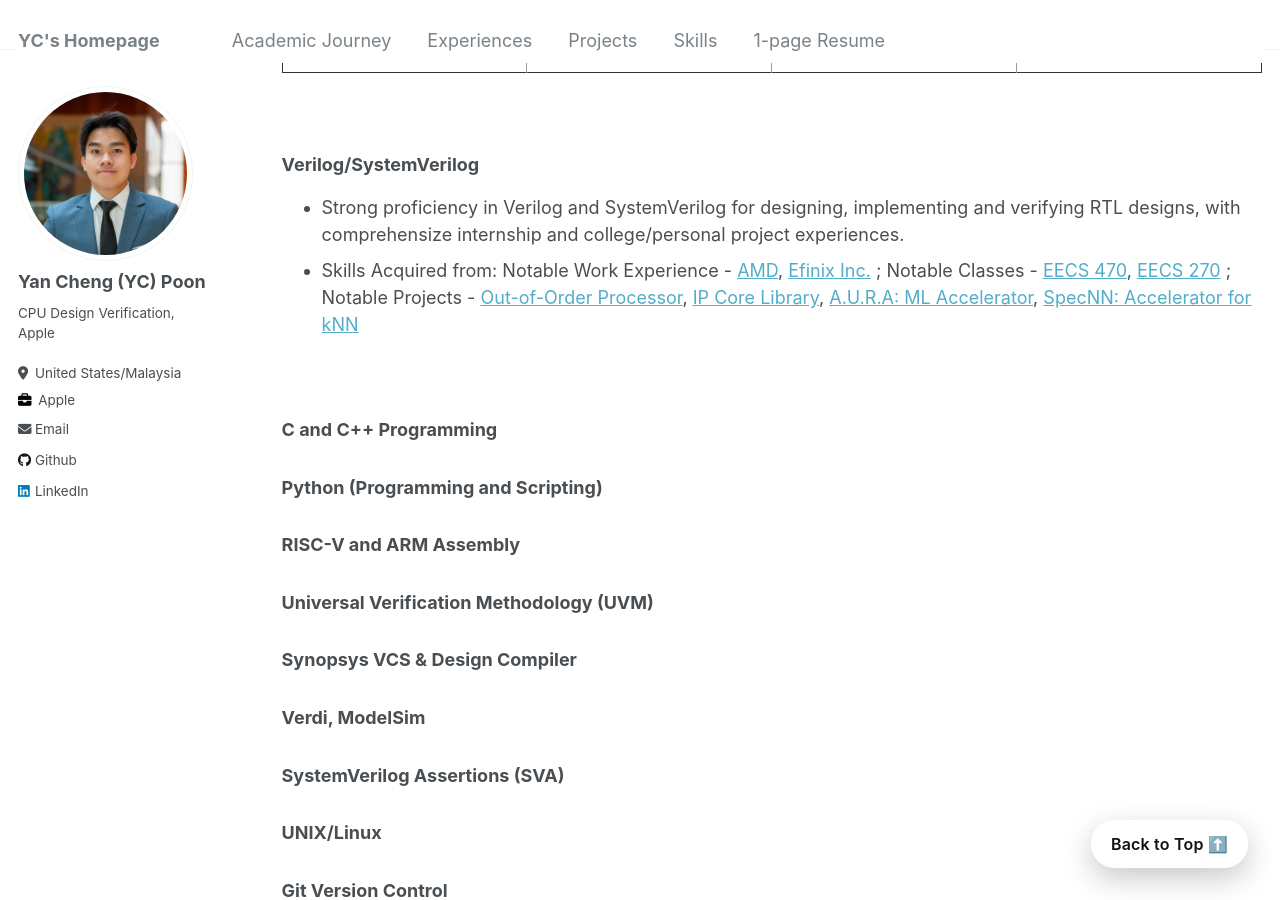
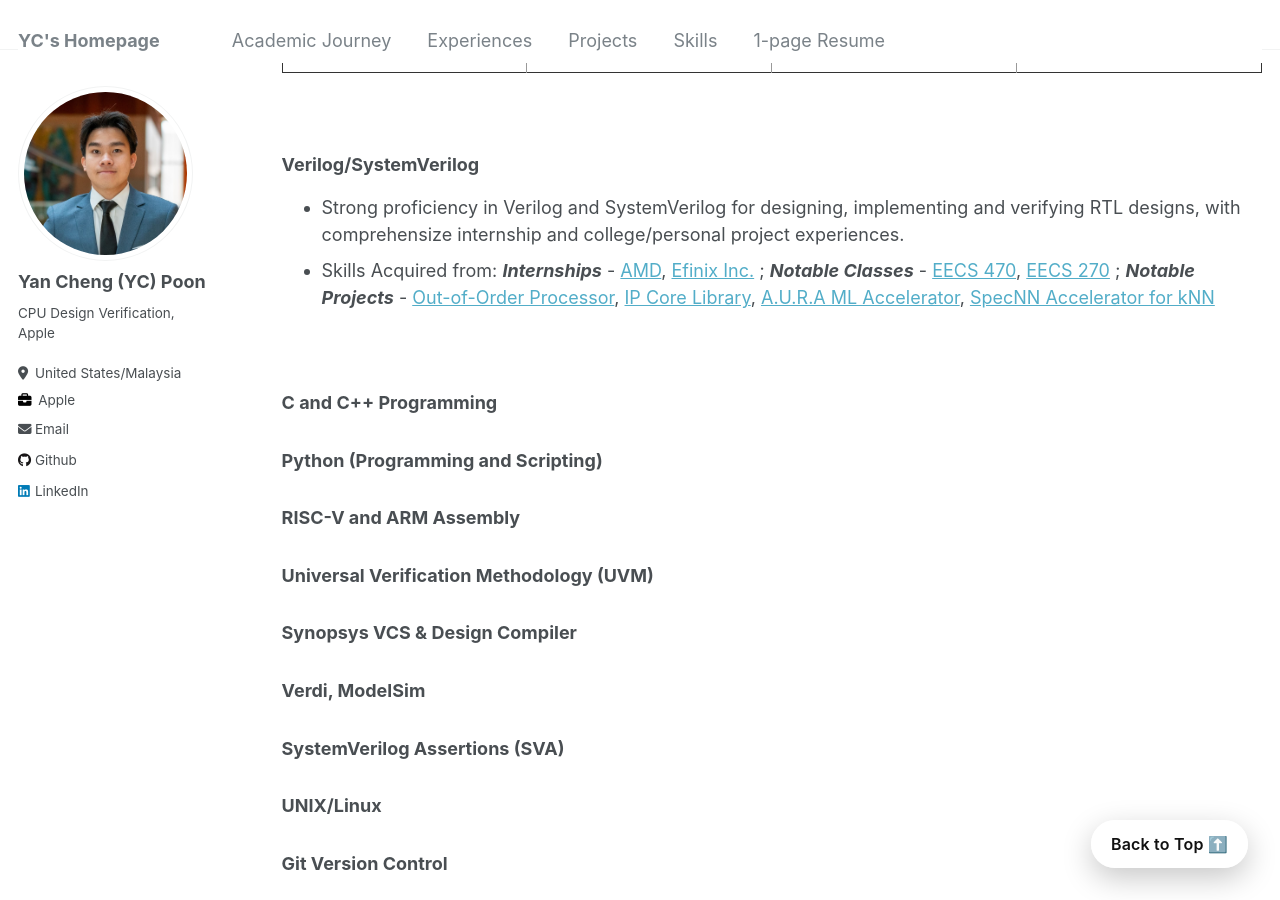
Before and after one commit to ycpoon/ycpoon.github.io, a Jekyll site: the page built from _pages/skills.md, in a window 1280 px wide and 900 px high, scrolled down 735 px. Built offline with Jekyll 4.4.1, drawn with Linux system fonts in a browser that asks for light colours.

Commit message:
working on skills1

```diff
--- a/_pages/skills.md
+++ b/_pages/skills.md
@@ -86,7 +86,7 @@ redirect_from:
 
 ### Verilog/SystemVerilog
 - Strong proficiency in Verilog and SystemVerilog for designing, implementing and verifying RTL designs, with comprehensize internship and college/personal project experiences.
-- Skills Acquired from: Notable Work Experience - [AMD](/experiences/#amd), [Efinix Inc.](/experiences/#efinix) ; Notable Classes - [EECS 470](/academicjourney/#eecs470), [EECS 270](/academicjourney/#eecs270) ; Notable Projects - [Out-of-Order Processor](/projects/#mips-r10k-style-out-of-order-processor), [IP Core Library](/projects#systemverilog-ip-core-library), [A.U.R.A: ML Accelerator](/collegeprojects/#attention-unit-for-resource-constrained-architectures-eecs-570), [SpecNN: Accelerator for kNN](/collegeprojects/#specnn-hardware-accelerator-for-knn-eecs-573)
+- Skills Acquired from: ***Internships*** - [AMD](/experiences/#amd), [Efinix Inc.](/experiences/#efinix) ; ***Notable Classes*** - [EECS 470](/academicjourney/#eecs470), [EECS 270](/academicjourney/#eecs270) ; ***Notable Projects*** - [Out-of-Order Processor](/projects/#mips-r10k-style-out-of-order-processor), [IP Core Library](/projects/#systemverilog-ip-core-library), [A.U.R.A ML Accelerator](/collegeprojects/#attention-unit-for-resource-constrained-architectures-eecs-570), [SpecNN Accelerator for kNN](/collegeprojects/#specnn-hardware-accelerator-for-knn-eecs-573)
 
 &nbsp;
 &nbsp;
```
